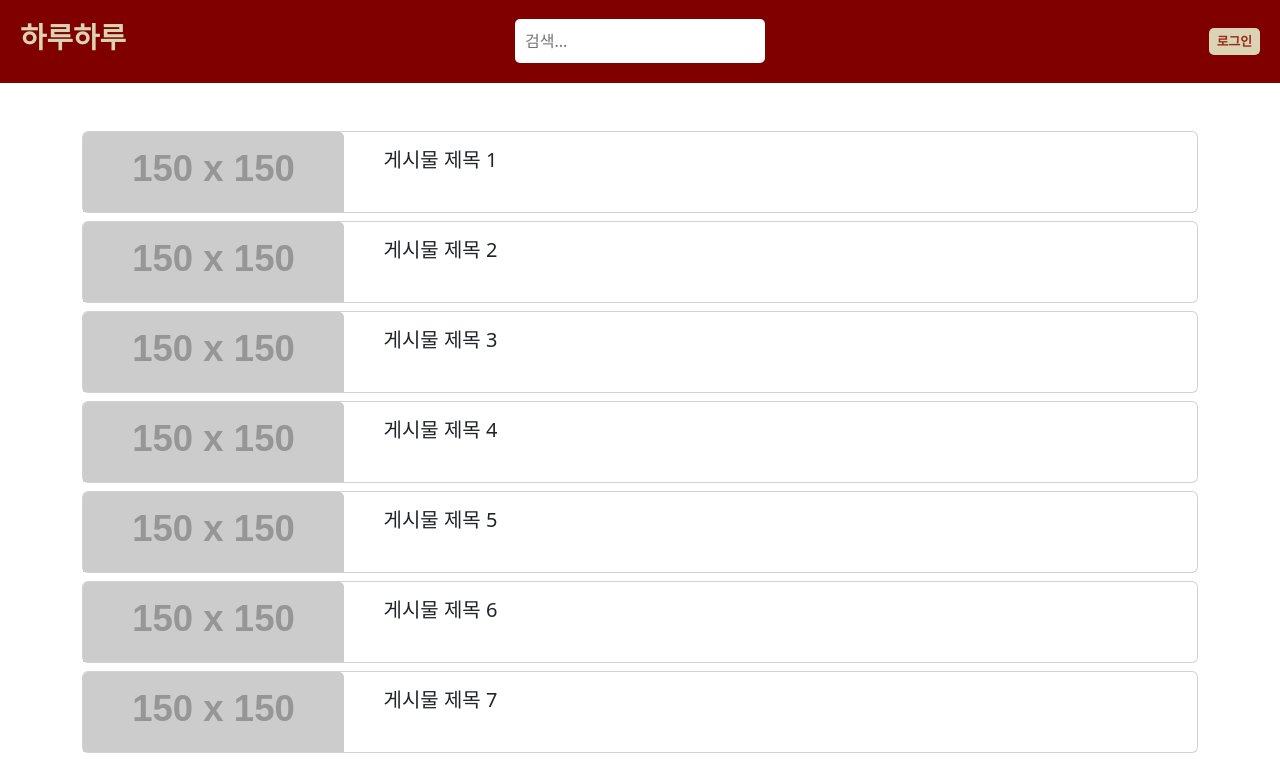
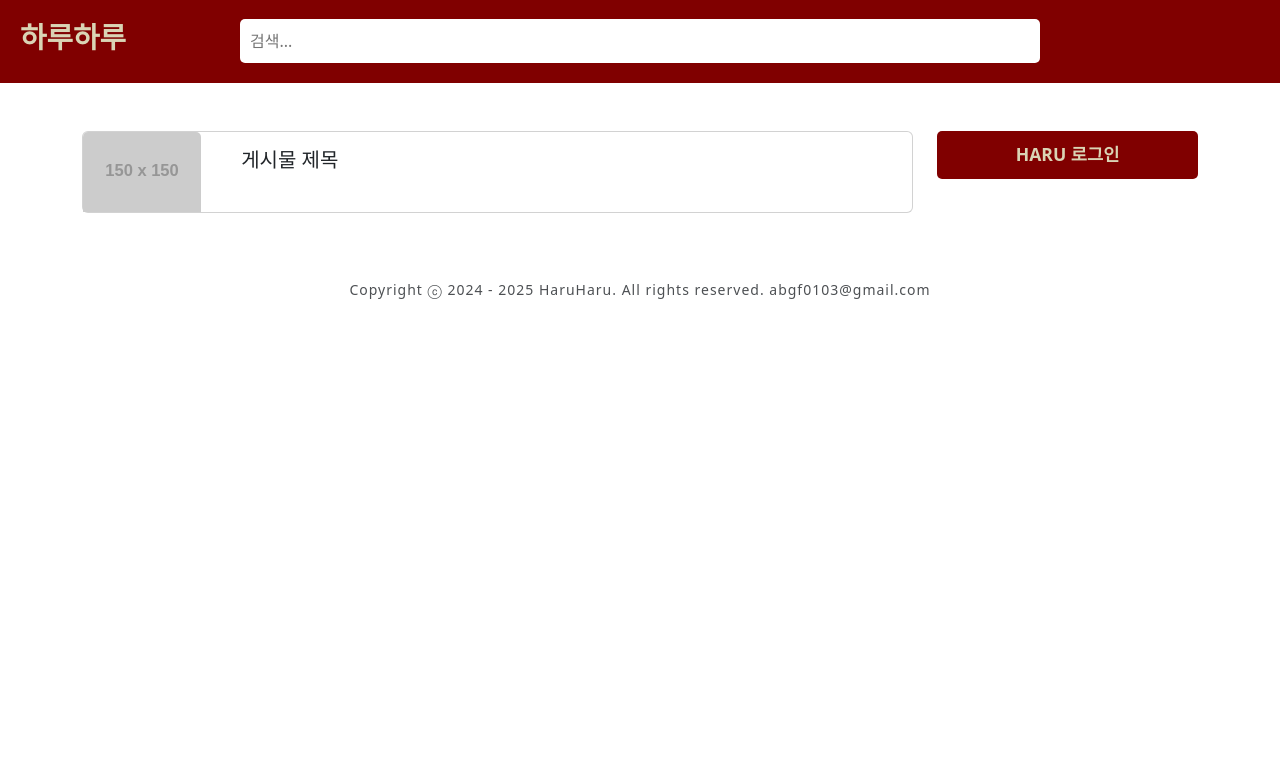
Before and after one commit to abgf0103/community-platform-frontend, a React (Create React App) app: page / in a window 1280 px wide. Shown: the top 759 px of the page. Built offline with nearby package versions, Linux system fonts and the light colour scheme.

Commit message:
HTML 구조 변경

```diff
--- a/src/components/Footer/Footer.css
+++ b/src/components/Footer/Footer.css
@@ -1,8 +1,6 @@
 /* Footer 스타일 */
 .footer {
     text-align: center;
-    background-color: var(--color-primary);
-    color: var(--color-tertiary);
     padding: 10px;
     position: relative;
     bottom: 0;
--- a/src/components/Footer/Footer.js
+++ b/src/components/Footer/Footer.js
@@ -5,7 +5,7 @@ function Footer() {
     return (
         <footer className="footer">
             <p>
-                Copyright ⓒ 1999 - 2025 HaruHaru. All rights reserved.
+                Copyright ⓒ 2024 - 2025 HaruHaru. All rights reserved.
                 abgf0103@gmail.com
             </p>
         </footer>
--- a/src/components/Header/Header.css
+++ b/src/components/Header/Header.css
@@ -21,7 +21,7 @@
     top: 50%;
     left: 50%;
     transform: translate(-50%, -50%);
-    width: 250px;
+    width: 100vh;
 }
 
 .search-input {
@@ -31,19 +31,3 @@
     border-radius: 5px;
     border: none;
 }
-
-/* 헤더의 로그인 버튼 스타일 */
-.login-btn-header {
-    background-color: var(--color-tertiary);
-    border: none;
-    color: var(--color-secondary);
-    padding: 4px 8px;
-    border-radius: 5px;
-    font-size: 0.8rem;
-    font-weight: bold;
-    transition: background-color 0.3s ease;
-}
-
-.login-btn-header:hover {
-    background-color: var(--color-tertiary-hover);
-}
--- a/src/components/Header/Header.js
+++ b/src/components/Header/Header.js
@@ -7,10 +7,6 @@ function Header() {
 
     const handleHomeClick = () => {
         navigate("/");
-    };
-
-    const handleLoginClick = () => {
-        navigate("/login"); // 로그인 버튼 클릭 시 /login 경로로 이동
     };
 
     return (
@@ -25,9 +21,6 @@ function Header() {
                     placeholder="검색..."
                 />
             </div>
-            <button className="login-btn-header" onClick={handleLoginClick}>
-                로그인
-            </button>
         </header>
     );
 }
--- a/src/components/MainPage/MainPage.css
+++ b/src/components/MainPage/MainPage.css
@@ -11,3 +11,20 @@
 .post-title {
     margin-top: 15px;
 }
+
+.goto-login-btn {
+    width: 100%;
+    height: 48px;
+    background-color: var(--color-primary);
+    border: none;
+    color: var(--color-tertiary);
+    padding: 8px 16px;
+    border-radius: 5px;
+    font-size: 1.1rem;
+    font-weight: bold;
+    transition: background-color 0.3s ease;
+}
+
+.goto-login-btn:hover {
+    background-color: var(--color-secondary);
+}
--- a/src/components/MainPage/MainPage.js
+++ b/src/components/MainPage/MainPage.js
@@ -5,12 +5,10 @@ import { useNavigate } from "react-router-dom";
 
 function MainPage() {
     const navigate = useNavigate(); // 네비게이션 훅을 초기화합니다.
-    // 게시물 목록 (10개)
-    const posts = new Array(10).fill().map((_, index) => ({
-        id: index + 1,
-        title: `게시물 제목 ${index + 1}`,
-        imgSrc: "https://via.placeholder.com/150",
-    }));
+
+    const handleLoginClick = () => {
+        navigate("/login"); // 로그인 버튼 클릭 시 /login 경로로 이동
+    };
 
     const handlePostClick = () => {
         navigate("/post"); // 로그인 버튼 클릭 시 /login 경로로 이동
@@ -20,27 +18,30 @@ function MainPage() {
         <div>
             <Container className="my-5">
                 <Row>
-                    {/* 오른쪽: 게시물 목록 */}
-                    <Col md={12}>
-                        {posts.map((post) => (
-                            <Card key={post.id} className="post-card mb-2">
+                    <Col md={9}>
+                        <Card className="post-card mb-2">
                             <Row noGutters onClick={handlePostClick}>
-                                    <Col md={3}>
+                                <Col md={2}>
                                     <Card.Img
                                         variant="top"
-                                            src={post.imgSrc}
+                                        src={"https://via.placeholder.com/150"}
                                     />
                                 </Col>
-                                    <Col md={9}>
+                                <Col md={10}>
                                     <Card.Body className="post-title">
-                                            <Card.Title>
-                                                {post.title}
-                                            </Card.Title>
+                                        <Card.Title>게시물 제목</Card.Title>
                                     </Card.Body>
                                 </Col>
                             </Row>
                         </Card>
-                        ))}
+                    </Col>
+                    <Col md={3}>
+                        <button
+                            className="goto-login-btn"
+                            onClick={handleLoginClick}
+                        >
+                            HARU 로그인
+                        </button>
                     </Col>
                 </Row>
             </Container>
```
Lines whose indentation alone changed are shown as unchanged.
